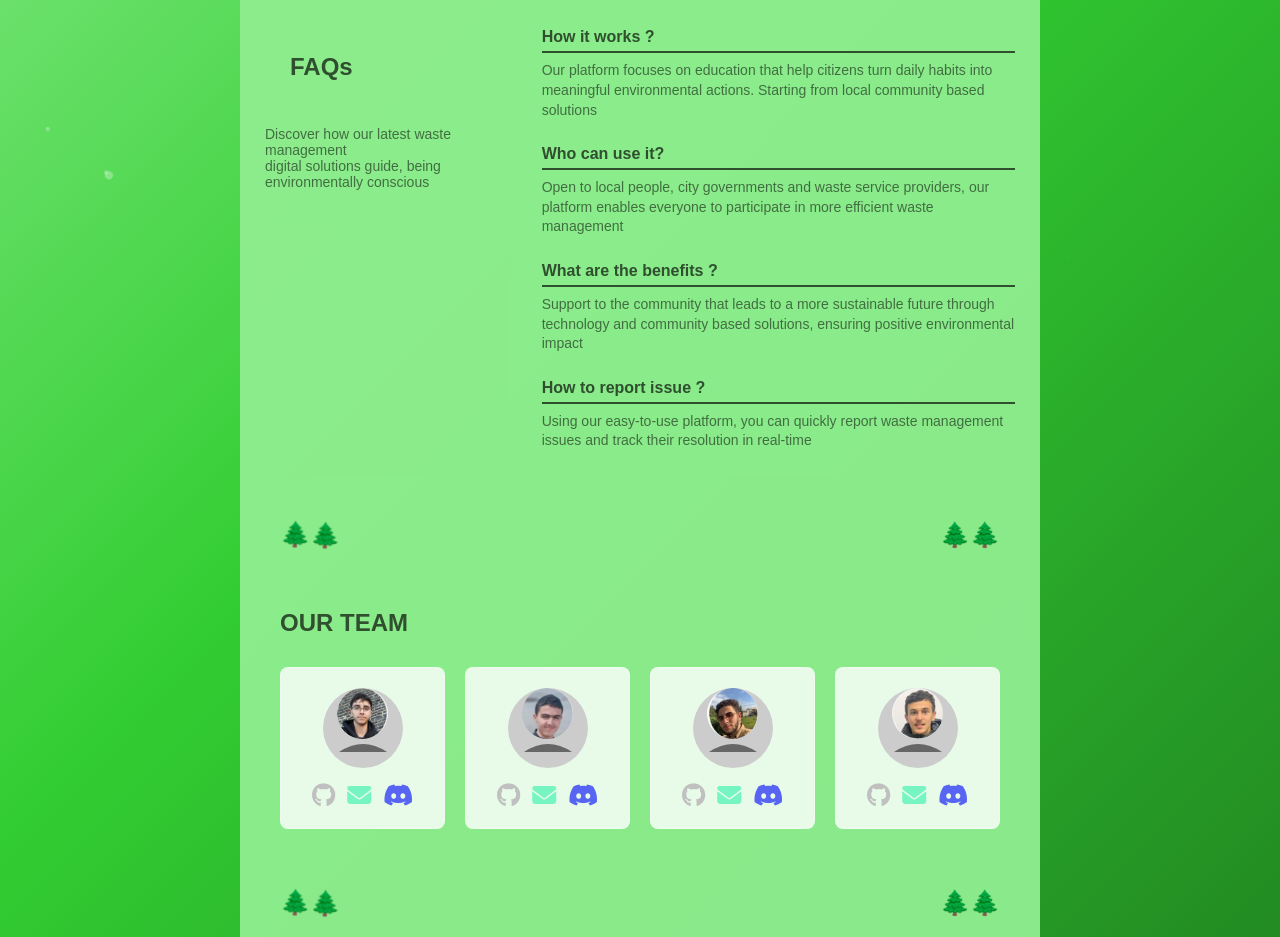
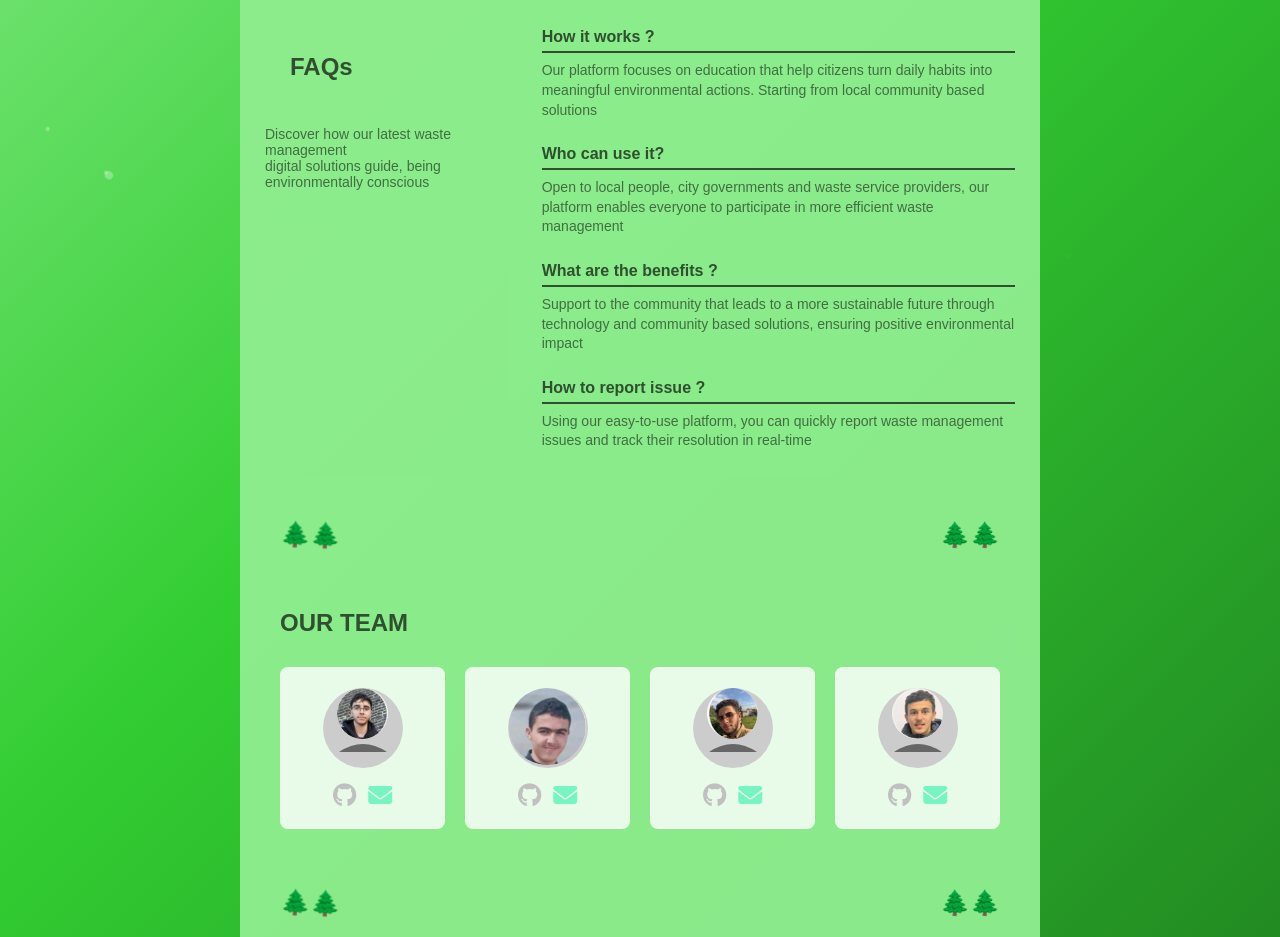
Before and after one commit to Psikuvit/EcoTracker, a website: page public/index.html in a window 1280 px wide. Shown: the part 540-1477 px from the top of the page. Drawn offline with Linux system fonts and the light colour scheme.

Commit message:
Update index.html

```diff
--- a/public/index.html
+++ b/public/index.html
@@ -872,23 +872,19 @@
                         <a class="social-icon" href="mailto:ladjsalim2@gmail.com">
                             <i class="fas fa-envelope"></i>
                         </a>
-                        <span class="social-icon">
-                            <i class="fab fa-discord"></i>
-                        </span>
+
                     </div>
                 </div>
                 <div class="team-member">
-                    <div class="team-avatar"><img style="width: 4vw; height: 4vw; border-radius: 100%;" src="ali.jpg" alt=""></div>
+                    <div class="team-avatar"><img style="width: 6vw; height: 6vw; border-radius: 100%;" src="ali.jpg" alt=""></div>
                     <div class="social-icons">
                         <a class="social-icon" href="//github.com/AliAbid31" target="_blank">
                             <i class="fab fa-github"></i>
                         </a>
-                        <a class="social-icon" href="aliabid3122006">
+                        <a class="social-icon" href="mailto:aliabid3122006@gmail.com">
                             <i class="fas fa-envelope"></i>
                         </a>
-                        <a class="social-icon">
-                            <i class="fab fa-discord"></i>
-                        </a>
+
                     </div>
                 </div>
                 <div class="team-member">
@@ -897,12 +893,10 @@
                         <a class="social-icon" href="https://github.com/Psikuvit" target="_blank">
                             <i class="fab fa-github"></i>
                         </a>
-                        <a class="social-icon" href="nacer.msi1@gmail.com">
+                        <a class="social-icon" href="mailto:nacer.msi1@gmail.com">
                             <i class="fas fa-envelope"></i>
                         </a>
-                        <a class="social-icon">
-                            <i class="fab fa-discord"></i>
-                        </a>
+
                     </div>
                 </div>
                 <div class="team-member">
@@ -911,12 +905,10 @@
                         <a class="social-icon" href="https://github.com/yacinemebarki" target="_blank">
                             <i class="fab fa-github" ></i>
                         </a>
-                        <a class="social-icon" href="mebarkiyacine822@gmail.com">
+                        <a class="social-icon" href="mailto:mebarkiyacine822@gmail.com">
                             <i class="fas fa-envelope"></i>
                         </a>
-                        <a class="social-icon">
-                            <i class="fab fa-discord"></i>
-                        </a>
+
                     </div>
                 </div>
             </div>
```
